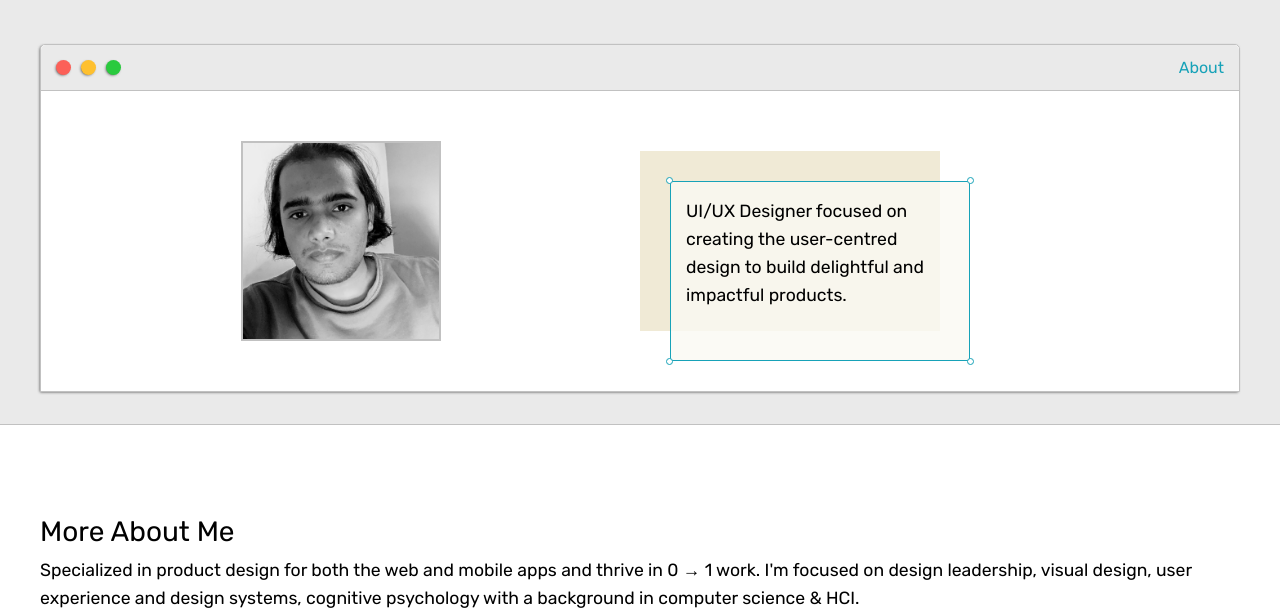
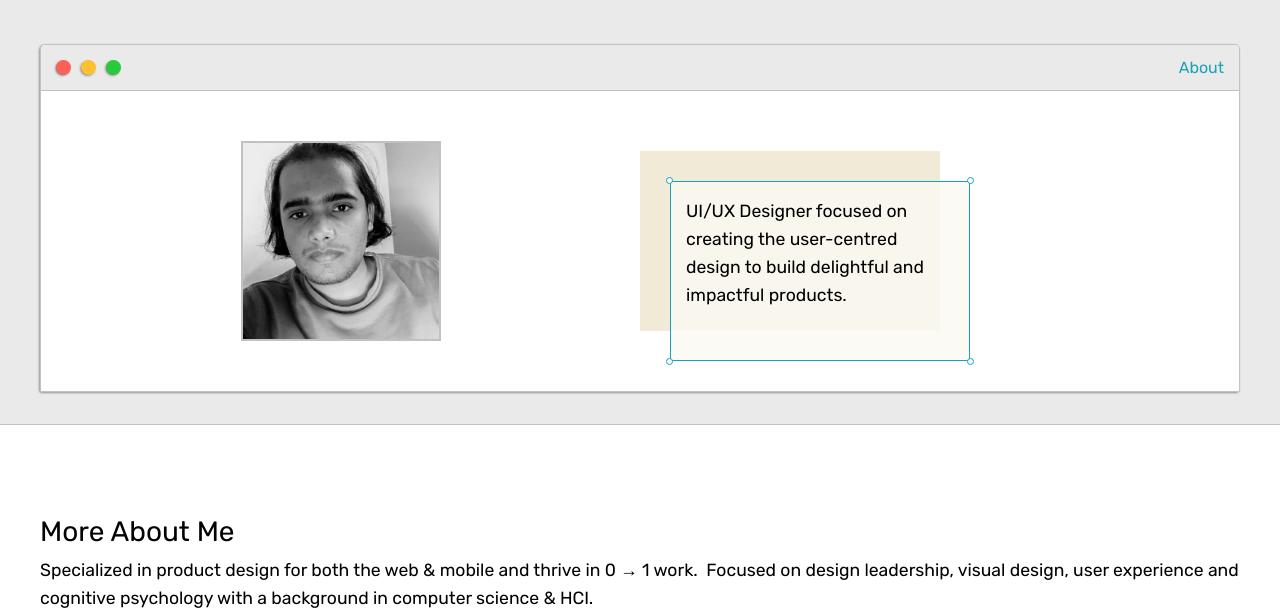
Before and after one commit to ujjwalsinghdev/ujjwalsingh, a plain HTML site: page index.html in a window 1280 px wide. Shown: the part 188-800 px from the top of the page. Drawn offline with Linux system fonts and the light colour scheme.

Commit message:
updated about section

```diff
--- a/index.html
+++ b/index.html
@@ -7,7 +7,7 @@
     <meta name="description" content="Ujjwal Singh" />
     <meta name="keywords" content="Ujjwal Singh" />
     <meta name="author" content="Ujjwal Singh" />
-    <link rel="icon" type="image/ico" href="./favicon.ico" />
+    <link rel="shortcut icon" href="./favicon.ico" type="image/x-icon">
 
     <meta charset="UTF-8" />
     <meta name="viewport" content="width=device-width, initial-scale=1.0" />
@@ -67,8 +67,9 @@
           <div class="about-me">
             <h3>More About Me</h3>
             <h4>
-              Specialized in product design for both the web and mobile apps and thrive in 0 → 1 work. I'm focused on design leadership, visual
-              design, user experience and design systems, cognitive psychology with a background in computer science & HCI.
+              Specialized in product design for both the web & mobile and thrive in 0 → 1 work.
+              Focused on design leadership, visual design, user experience and cognitive psychology with a background in computer science & HCI.
+
             </h4>
 
             <!-- <hr /> -->
```
Also changed, not shown: favicon.ico.
